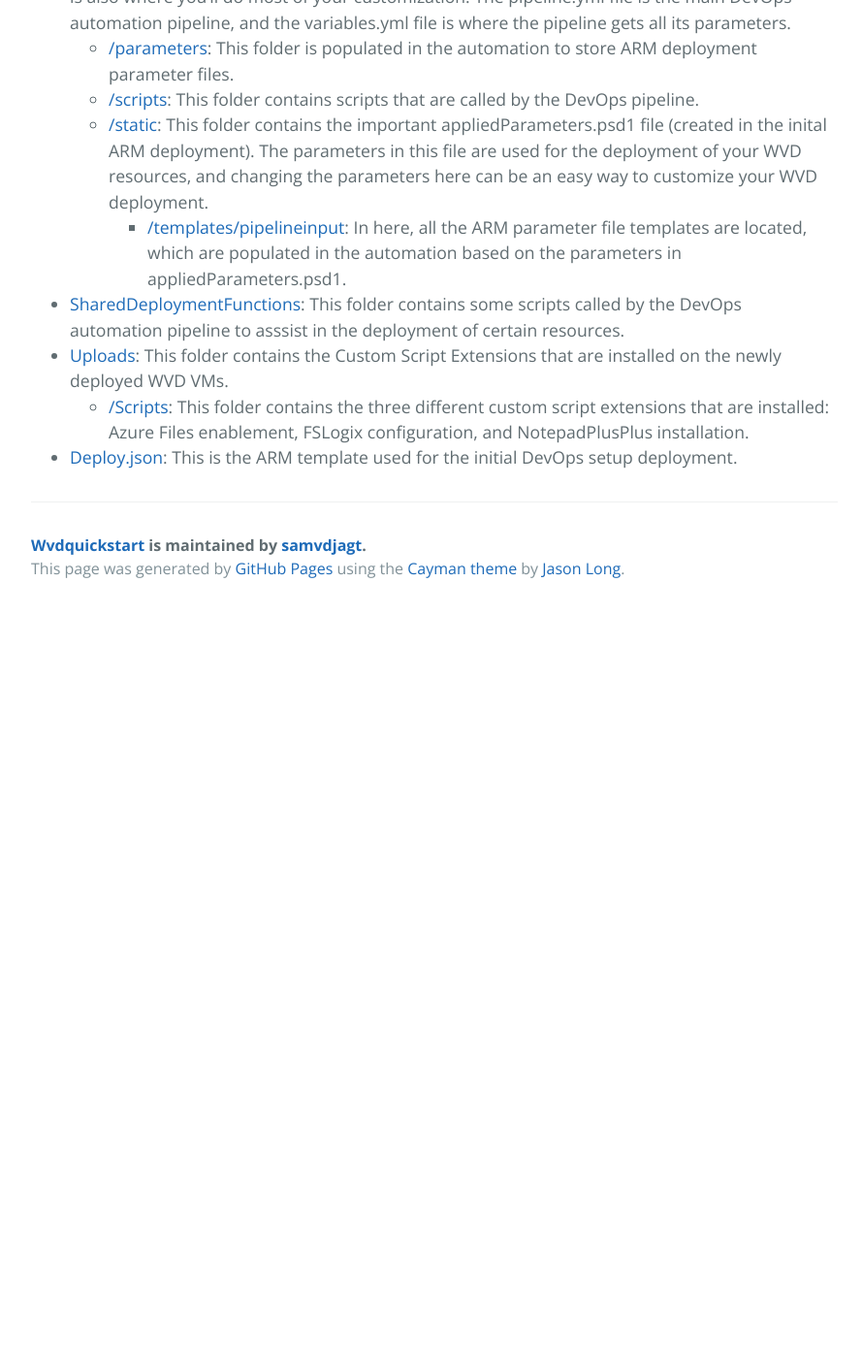
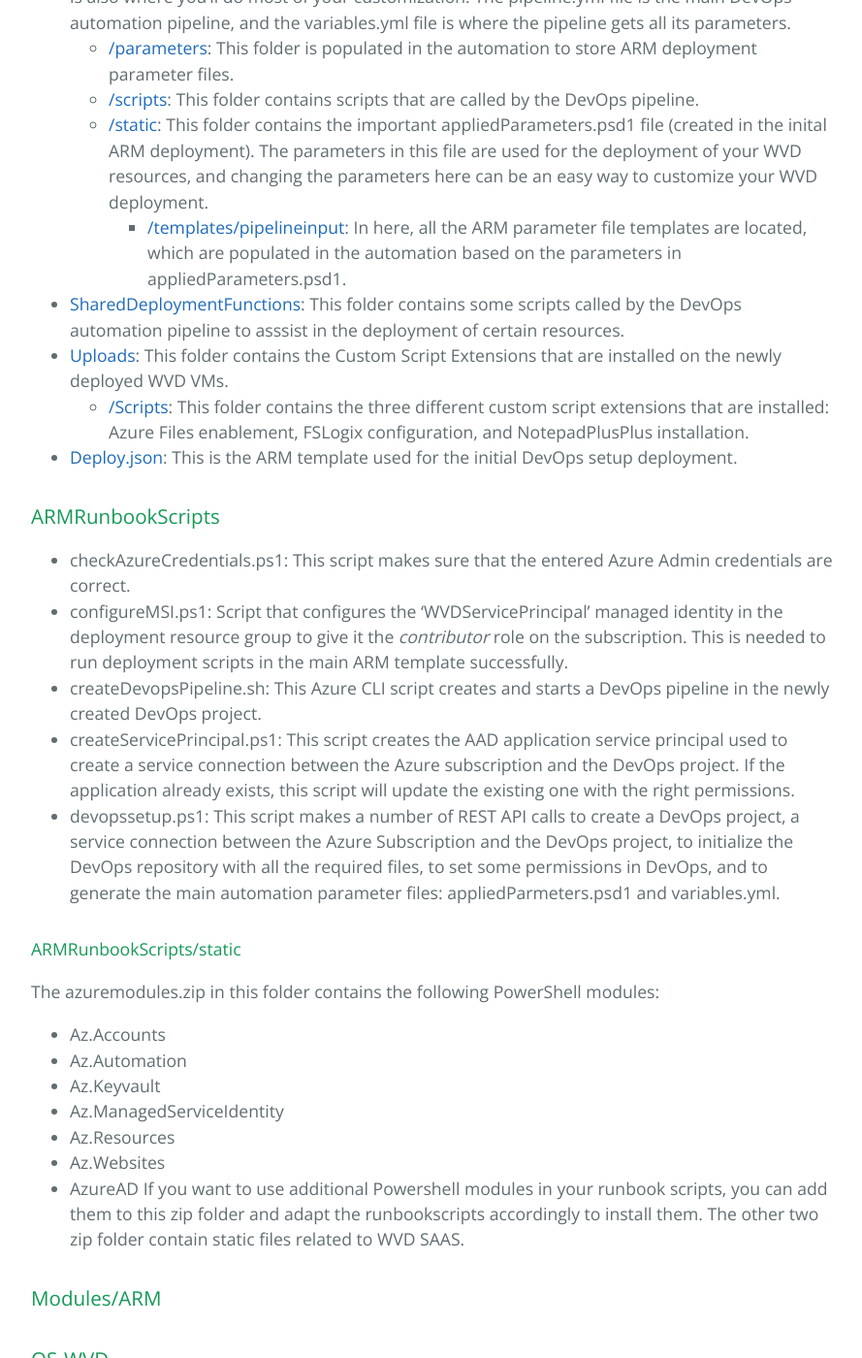
Before and after one commit to samvdjagt/wvdquickstart, a Jekyll site: the page built from repo.md, in a window 1280 px wide and 1400 px high, scrolled down 864 px. Shown: the whole window at 97% size, without its empty margins (192-1081 px from the left). Built offline with Jekyll 4.4.1, drawn with Linux system fonts in a browser that asks for light colours; before the commit the page ends 1494 px from its top, so only the background shows below that; some of the changed text lies outside the part shown.

Commit message:
Update repo.md

```diff
--- a/repo.md
+++ b/repo.md
@@ -24,3 +24,34 @@
 * <a href="https://github.com/samvdjagt/wvdquickstart/tree/master/Uploads" target="_blank">Uploads</a>: This folder contains the Custom Script Extensions that are installed on the newly deployed WVD VMs.
   * <a href="https://github.com/samvdjagt/wvdquickstart/tree/master/Uploads/Scripts" target="_blank">/Scripts</a>: This folder contains the three different custom script extensions that are installed: Azure Files enablement, FSLogix configuration, and NotepadPlusPlus installation.
 * <a href="https://github.com/samvdjagt/wvdquickstart/tree/master/deploy.json" target="_blank">Deploy.json</a>: This is the ARM template used for the initial DevOps setup deployment.
+
+### ARMRunbookScripts
+* checkAzureCredentials.ps1: This script makes sure that the entered Azure Admin credentials are correct.
+* configureMSI.ps1: Script that configures the 'WVDServicePrincipal' managed identity in the deployment resource group to give it the *contributor* role on the subscription. This is needed to run deployment scripts in the main ARM template successfully.
+* createDevopsPipeline.sh: This Azure CLI script creates and starts a DevOps pipeline in the newly created DevOps project.
+* createServicePrincipal.ps1: This script creates the AAD application service principal used to create a service connection between the Azure subscription and the DevOps project. If the application already exists, this script will update the existing one with the right permissions.
+* devopssetup.ps1: This script makes a number of REST API calls to create a DevOps project, a service connection between the Azure Subscription and the DevOps project, to initialize the DevOps repository with all the required files, to set some permissions in DevOps, and to generate the main automation parameter files: appliedParmeters.psd1 and variables.yml.
+
+#### ARMRunbookScripts/static
+The azuremodules.zip in this folder contains the following PowerShell modules:
+* Az.Accounts
+* Az.Automation
+* Az.Keyvault
+* Az.ManagedServiceIdentity
+* Az.Resources
+* Az.Websites
+* AzureAD
+If you want to use additional Powershell modules in your runbook scripts, you can add them to this zip folder and adapt the runbookscripts accordingly to install them.
+The other two zip folder contain static files related to WVD SAAS.
+
+### Modules/ARM
+
+### QS-WVD
+#### QS-WVD/parameters
+#### QS-WVD/scripts
+#### QS-WVD/static
+#### QS-WVD/static/templates/pipelineinput
+### SharedDeploymentFunctions
+### Uploads
+#### Uploads/scripts
+### deploy.json
```
